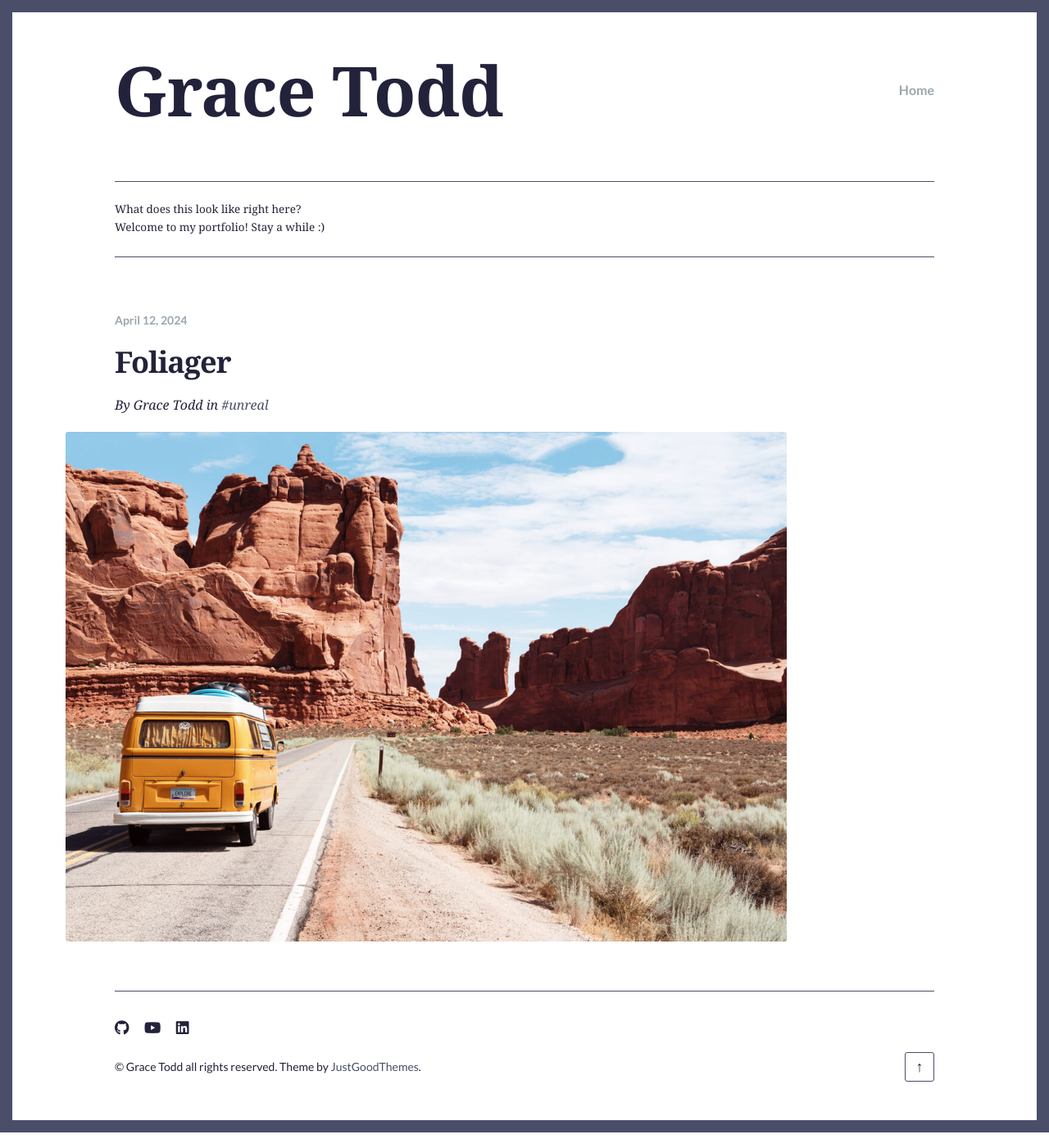
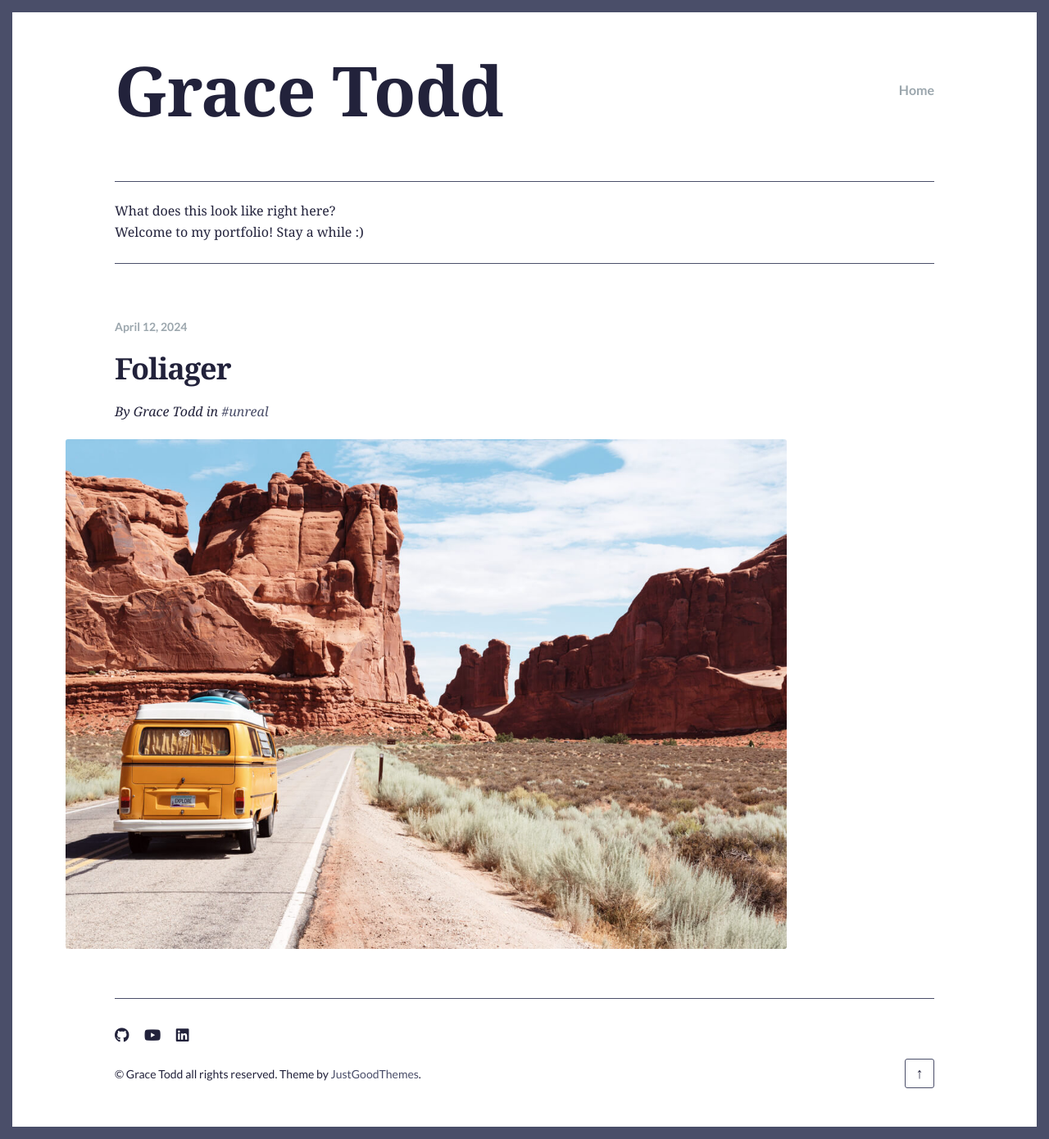
Before and after one commit to toddgr/toddgr.github.io, a Jekyll site: the page built from index.html, in a window 1280 px wide. Shown: the whole page at 82% size. Built offline with Jekyll 4.4.1, drawn with Linux system fonts in a browser that asks for light colours; some web fonts are replaced; the list of posts is cut into pages by our own code.

```diff
--- a/_sass/_site-header.scss
+++ b/_sass/_site-header.scss
@@ -72,7 +72,7 @@
 .site-description {
   border-bottom: 1px solid _palette(border);
   font-family: _font(secondary);
-  font-size: 0.75em;
+  font-size:  0.88889rem;
   font-style: normal;
   padding-bottom: 1.33333rem;
   padding-top: 1.22222rem;
```
